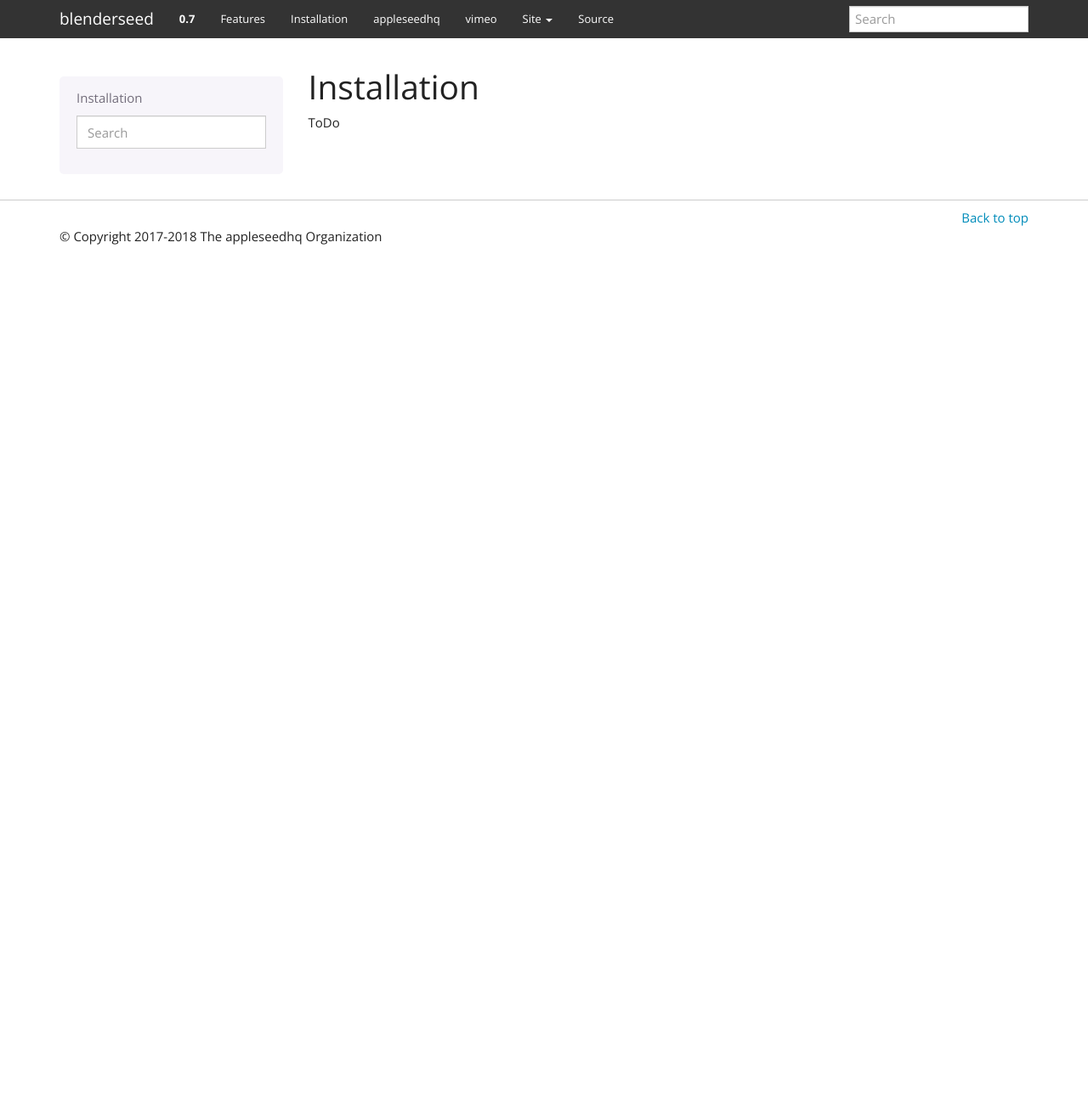
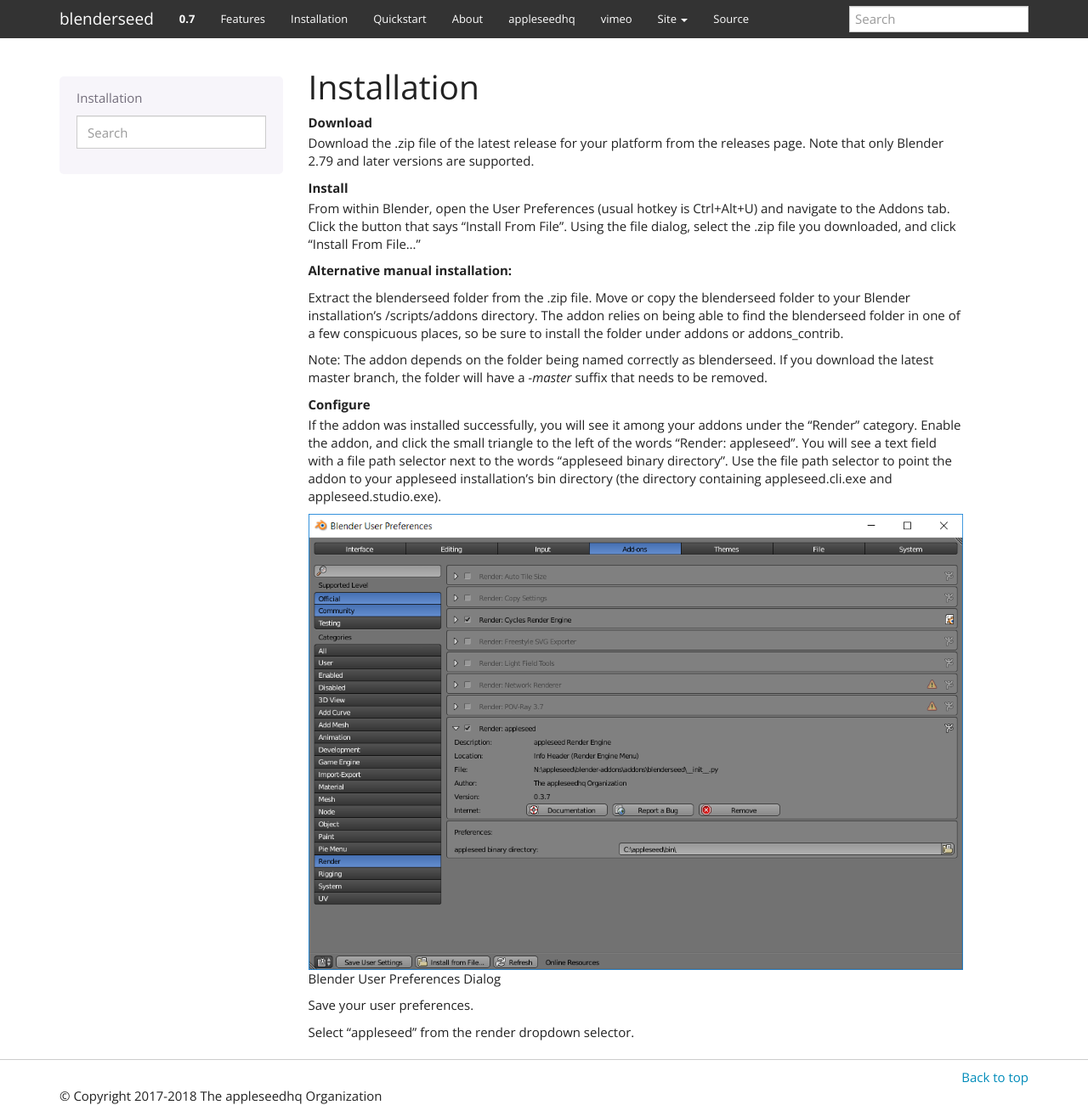
Before and after one commit to appleseedhq/blenderseed, a Sphinx documentation site: the page built from docs/installation.rst, in a window 1280 px wide and 1301 px high. Shown: the whole window at 85% size. Built offline with Sphinx 7.4.7, drawn with Linux system fonts in a browser that asks for light colours.

Commit message:
Fix for Docs

```diff
--- a/docs/conf.py
+++ b/docs/conf.py
@@ -23,7 +23,7 @@
 
 # -- Project information -----------------------------------------------------
 
-project = 'blenderseed Manaual'
+project = 'blenderseed Manual'
 copyright = '2018, The appleseedhq Organization'
 author = 'The appleseedhq Organization'
 
@@ -103,6 +103,8 @@
     'navbar_links': [
         ("Features", "features"),
         ("Installation", "installation"),
+        ("Quickstart", "quickstart"),
+        ("About", "about"),
         # ("Reference", "shaders/shaders"),
         # ("Tutorials", "tutorials/tutorials"),
         ("appleseedhq", "http://appleseedhq.net", True),
@@ -192,7 +194,7 @@
 # -- Options for HTMLHelp output ---------------------------------------------
 
 # Output file base name for HTML help builder.
-htmlhelp_basename = 'blenderseedManaualdoc'
+htmlhelp_basename = 'blenderseedManualdoc'
 
 
 # -- Options for LaTeX output ------------------------------------------------
@@ -219,7 +221,7 @@
 # (source start file, target name, title,
 #  author, documentclass [howto, manual, or own class]).
 latex_documents = [
-    (master_doc, 'blenderseedManaual.tex', 'blenderseed Manaual Documentation',
+    (master_doc, 'blenderseedManual.tex', 'blenderseed Manual Documentation',
      'blenderseed Manual', 'manual'),
 ]
 
@@ -229,7 +231,7 @@
 # One entry per manual page. List of tuples
 # (source start file, name, description, authors, manual section).
 man_pages = [
-    (master_doc, 'blenderseedmanaual', 'blenderseed Manaual Documentation',
+    (master_doc, 'blenderseedmanual', 'blenderseed Manual Documentation',
      [author], 1)
 ]
 
@@ -240,7 +242,7 @@
 # (source start file, target name, title, author,
 #  dir menu entry, description, category)
 texinfo_documents = [
-    (master_doc, 'blenderseedManaual', 'blenderseed Manaual Documentation',
-     author, 'blenderseedManaual', 'One line description of project.',
+    (master_doc, 'blenderseedManual', 'blenderseed Manual Documentation',
+     author, 'blenderseedManual', 'One line description of project.',
      'Miscellaneous'),
 ]
--- a/docs/installation.rst
+++ b/docs/installation.rst
@@ -1,4 +1,30 @@
 Installation
 ++++++++++++
 
-ToDo
+Download
+	Download the .zip file of the latest release for your platform from the releases page. Note that only Blender 2.79 and later versions are supported.
+
+Install
+	From within Blender, open the User Preferences (usual hotkey is Ctrl+Alt+U) and navigate to the Addons tab. Click the button that says "Install From File". Using the file dialog, select the .zip file you downloaded, and click "Install From File..."
+
+	**Alternative manual installation:**
+
+	Extract the blenderseed folder from the .zip file. Move or copy the blenderseed folder to your Blender installation's /scripts/addons directory. The addon relies on being able to find the blenderseed folder in one of a few conspicuous places, so be sure to install the folder under addons or addons_contrib.
+
+	Note: The addon depends on the folder being named correctly as blenderseed.  If you download the latest master branch, the folder will have a *-master* suffix that needs to be removed.
+
+Configure
+	If the addon was installed successfully, you will see it among your addons under the "Render" category. Enable the addon, and click the small triangle to the left of the words "Render: appleseed". You will see a text field with a file path selector next to the words "appleseed binary directory". Use the file path selector to point the addon to your appleseed installation's bin directory (the directory containing appleseed.cli.exe and appleseed.studio.exe).
+
+	.. image:: \\_static\\screenshots\\blenderseed-addon-installation.png
+
+
+
+	Blender User Preferences Dialog
+
+
+
+
+	Save your user preferences.
+
+	Select "appleseed" from the render dropdown selector.
```
Also changed, not shown: docs/about.rst (+10 -7 lines), docs/index.rst (+4 -3 lines), docs/quickstart.rst (added, +27 -0 lines), docs/_static/screenshots/blenderseed-addon-installation.png (added), docs/_static/screenshots/material_tab.PNG (added), docs/_static/screenshots/render_button.PNG (added), 2 other files.
